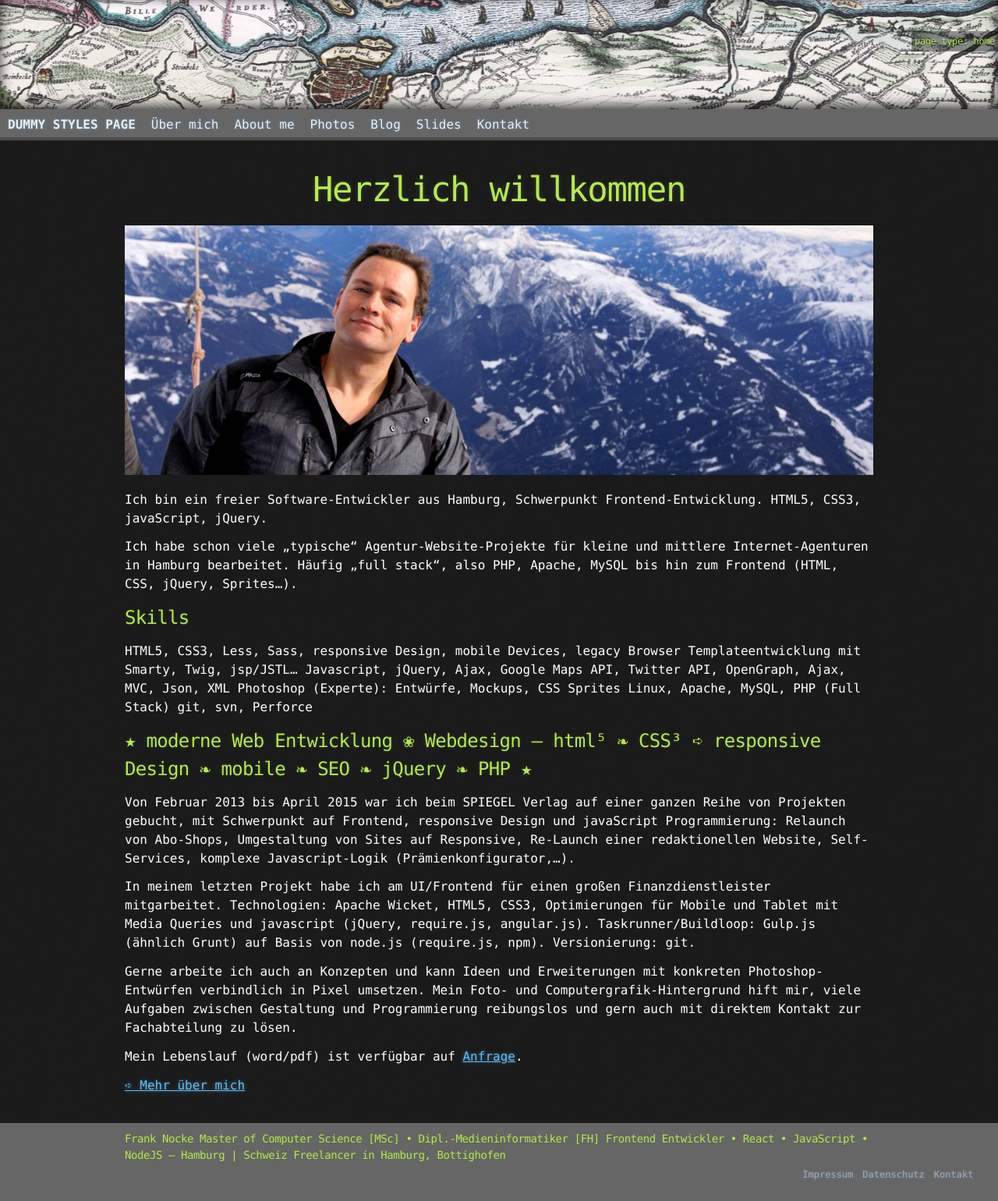
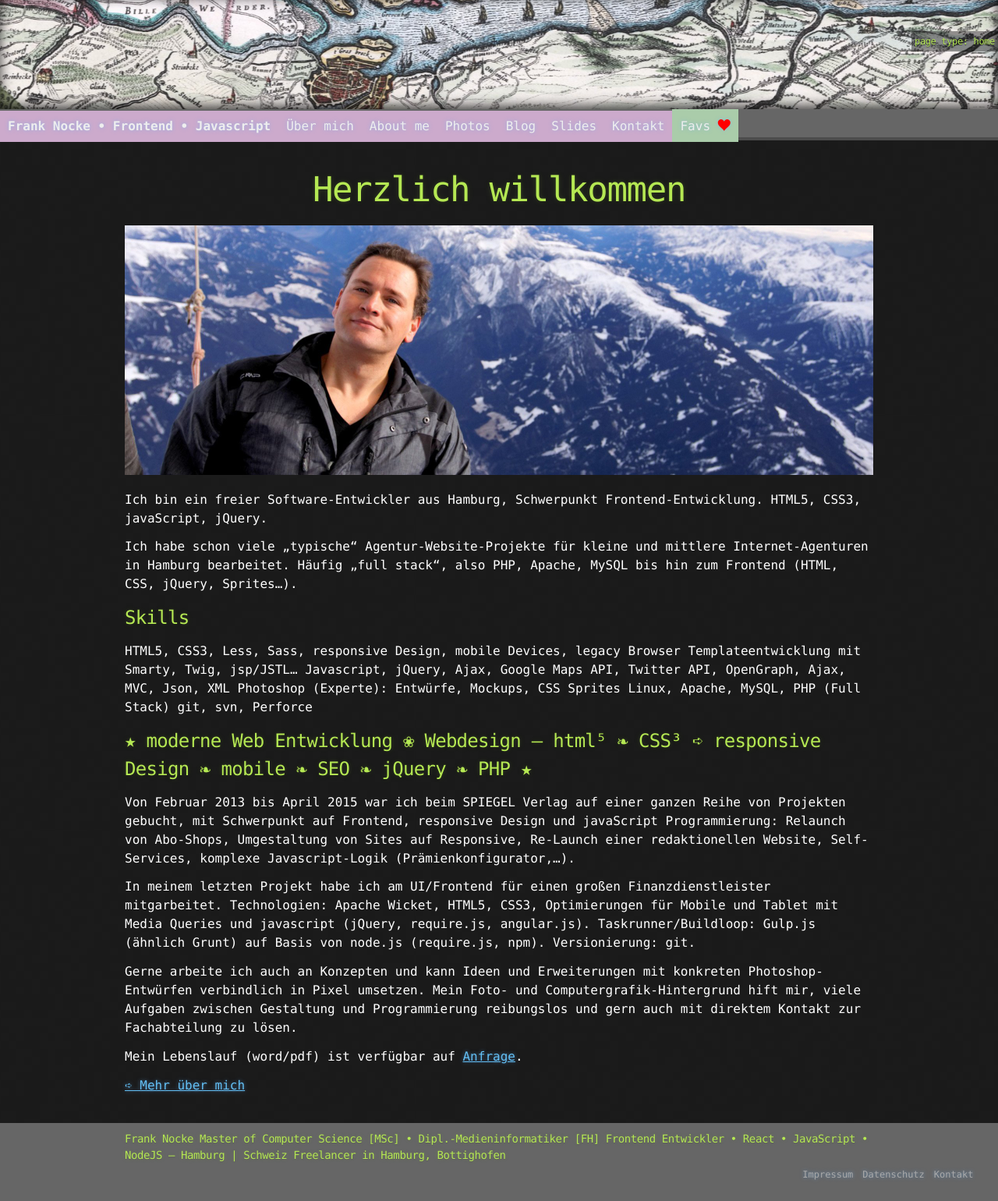
Before and after one commit to nocke/jekyll.nocke.de, a Jekyll site: the page built from index.md, in a window 1280 px wide. Shown: the whole page at 78% size. Built offline with Jekyll 4.4.1, drawn with Linux system fonts in a browser that asks for light colours; our own code applies the rules of GitHub Pages for plain Markdown files.

Commit message:
dummy correct, verlaufsbutton, fav-heart (position ½-done)

```diff
--- a/_data/menu-header.yaml
+++ b/_data/menu-header.yaml
@@ -2,7 +2,7 @@
 
 # Frank Nocke – Frontend Entwickler
 
-- title: DUMMY STYLES PAGE
+- title: Frank Nocke • Frontend • Javascript
   short: Startseite
   url: /
 
--- a/_includes/menu-header.html
+++ b/_includes/menu-header.html
@@ -3,5 +3,7 @@
             {% for item in site.data.menu-header.entries %}
             <li><a href="{{ item.url }}" {% if item.target %}target="{{ item.target }}" {% endif %}alt="{{ item.title }}">{{ item.title }}</a></li>
             {% endfor %}
+
+            <li class='fav'><a href="favorites">Favs&thinsp;<span class='icon-heart'></span></a></li>
         </ul>
     </nav>
--- a/_sass/button.sass
+++ b/_sass/button.sass
@@ -7,7 +7,7 @@
 
 $button-regular : #555
 $button-main : #c12
-$button-cta : $button-main
+$button-cta : rgb(56,198,58)
 
 $linkcolor : $hackerBlue
 
@@ -54,11 +54,15 @@
 
 .button-cta, a.button-cta, input.button-cta
   background: $button-cta
+  background: linear-gradient(to bottom, rgba(77,205,79,1) 0%,rgba(62,200,67,1) 50%,rgba(44,158,49,1) 51%,rgba(36,130,39,1) 90%,rgba(54,164,72,1) 100%)
+
   font-size: 3rem
   padding: 8px 12px
   &:focus, &:hover
     +bump
+    color: white
     background: lighten( $button-cta, 5% )
+    background: linear-gradient(to bottom, rgba(94,210,96,1) 0%,rgba(81,205,85,1) 50%,rgba(50,182,57,1) 51%,rgba(44,156,47,1) 90%,rgba(61,187,82,1) 100%)
 
 // everybody being an anchor ..........................
 
--- a/_sass/section_header.sass
+++ b/_sass/section_header.sass
@@ -37,6 +37,8 @@
   .menu
     text-align: left
     font-size: 0
+    li
+      background: #cac
     a
       font-size: 1.6rem
       color: $grayLight
@@ -45,3 +47,11 @@
       margin: 0
     ul li:first-child a
       font-weight: 900
+
+    .fav
+      background: #aca
+      span, span::before
+        color: red
+        line-height: 0 !important
+        padding: 0 !important
+        margin: 0 !important
```
